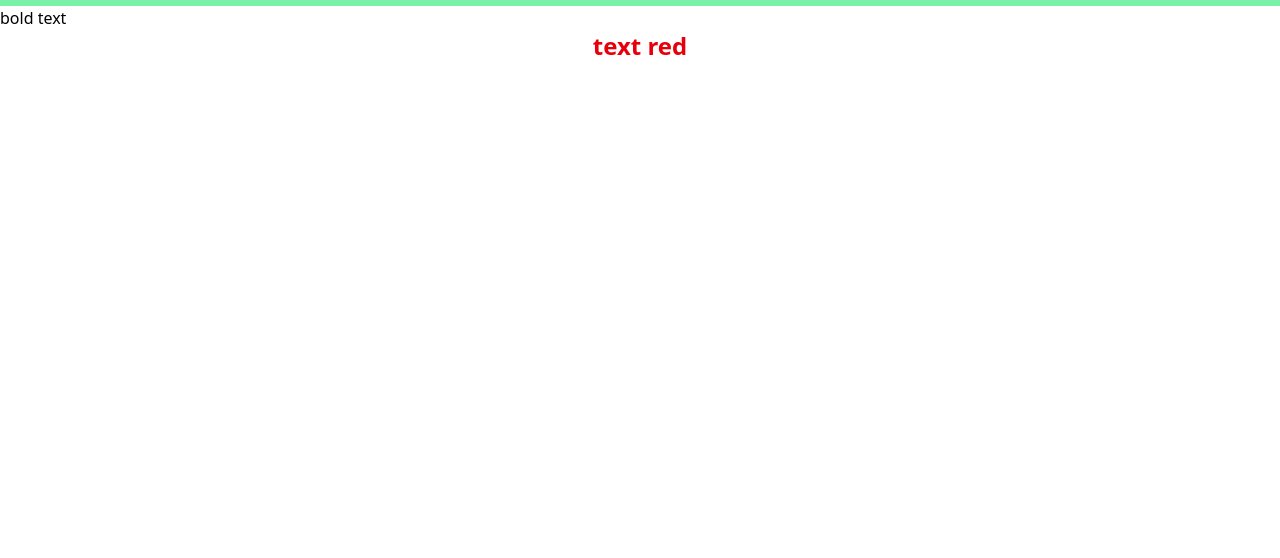
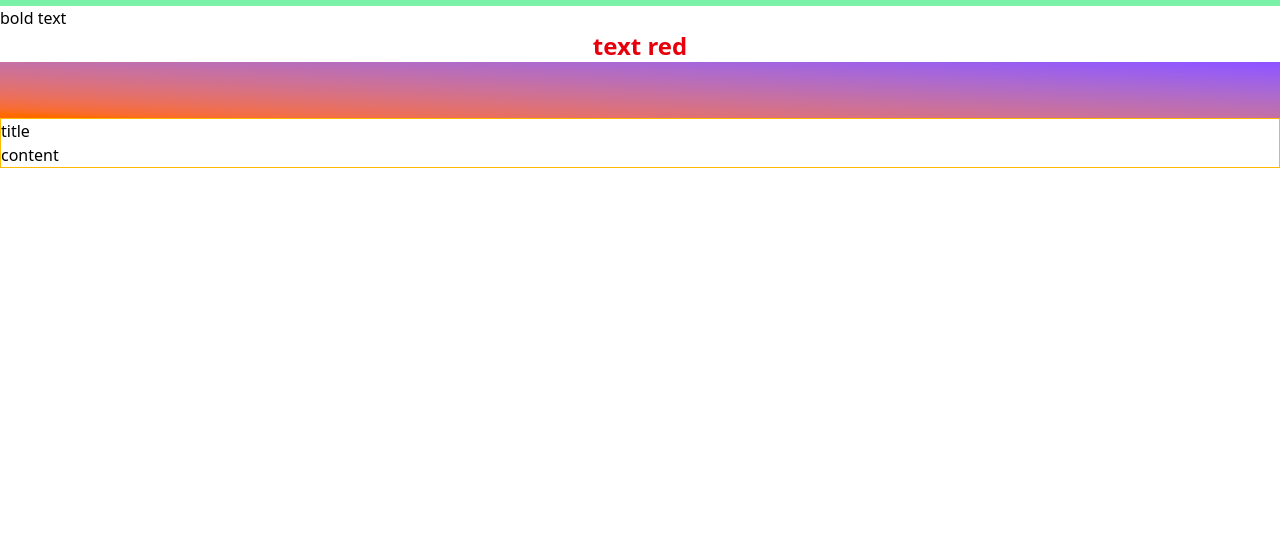
Before and after one commit to sucharita4867/intro-to-tailwind, a plain HTML site: page index.html in a window 1280 px wide. Shown: the part 242-800 px from the top of the page. Drawn offline with nearby package versions, Linux system fonts and the light colour scheme.

Commit message:
complete this section

```diff
--- a/index.html
+++ b/index.html
@@ -20,6 +20,11 @@
             <p class="font-black bg-green-300">normal text</p>
             <p>bold text</p>
             <p class="text-red-600 text-2xl font-bold text-center">text red</p>
+            <div class="h-14 bg-linear-to-bl from-violet-500 to-orange-500"></div>
+            <div class="border border-amber-400">
+                  <p>title</p>
+                  <p>content</p>
+            </div>
       </section>
 </body>
 </html>
```
